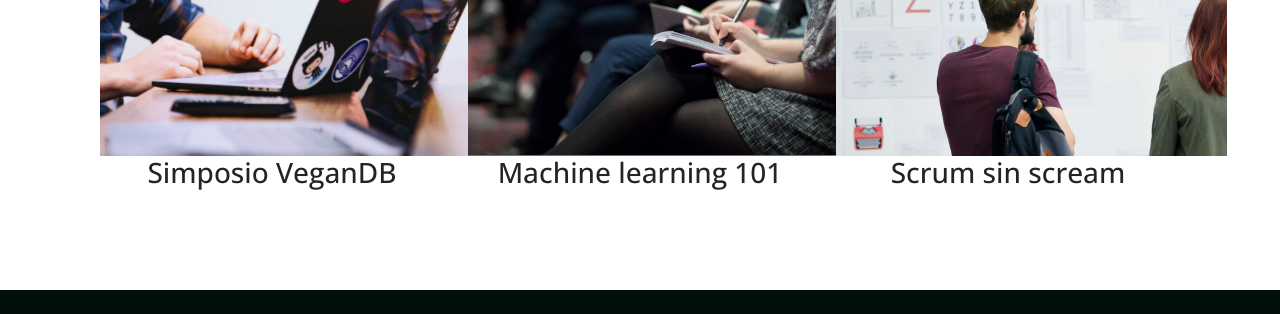
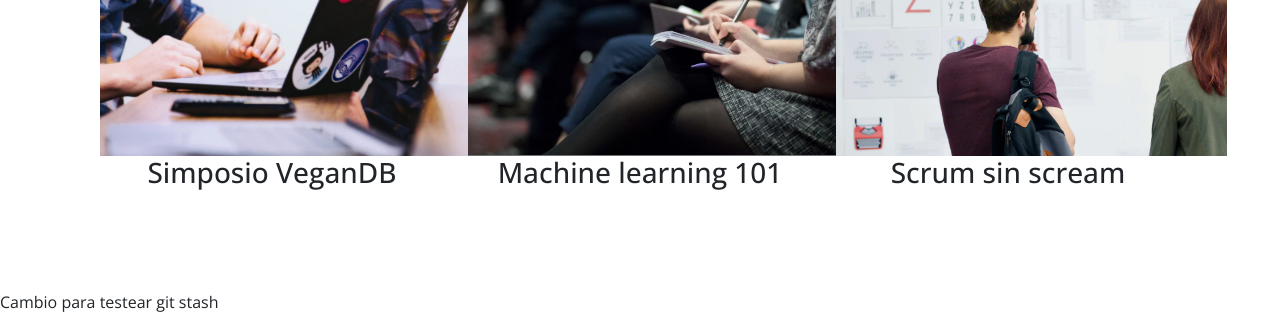
Before and after one commit to CesarOssesC/meet-coffee, a plain HTML site: page index.html in a window 1280 px wide. Shown: the part 1625-1939 px from the top of the page. Drawn offline with nearby package versions, Linux system fonts and the light colour scheme.

Commit message:
cambios en rama 3

```diff
--- a/index.html
+++ b/index.html
@@ -66,6 +66,7 @@
         </div>
     </section>
     <section></section>
+    <section>Cambio para testear git stash</section>
     <footer>
         <i class="fa-brands fa-square-github fa-4x"></i>
         <i class="fa-brands fa-square-twitter fa-4x"></i>
```
